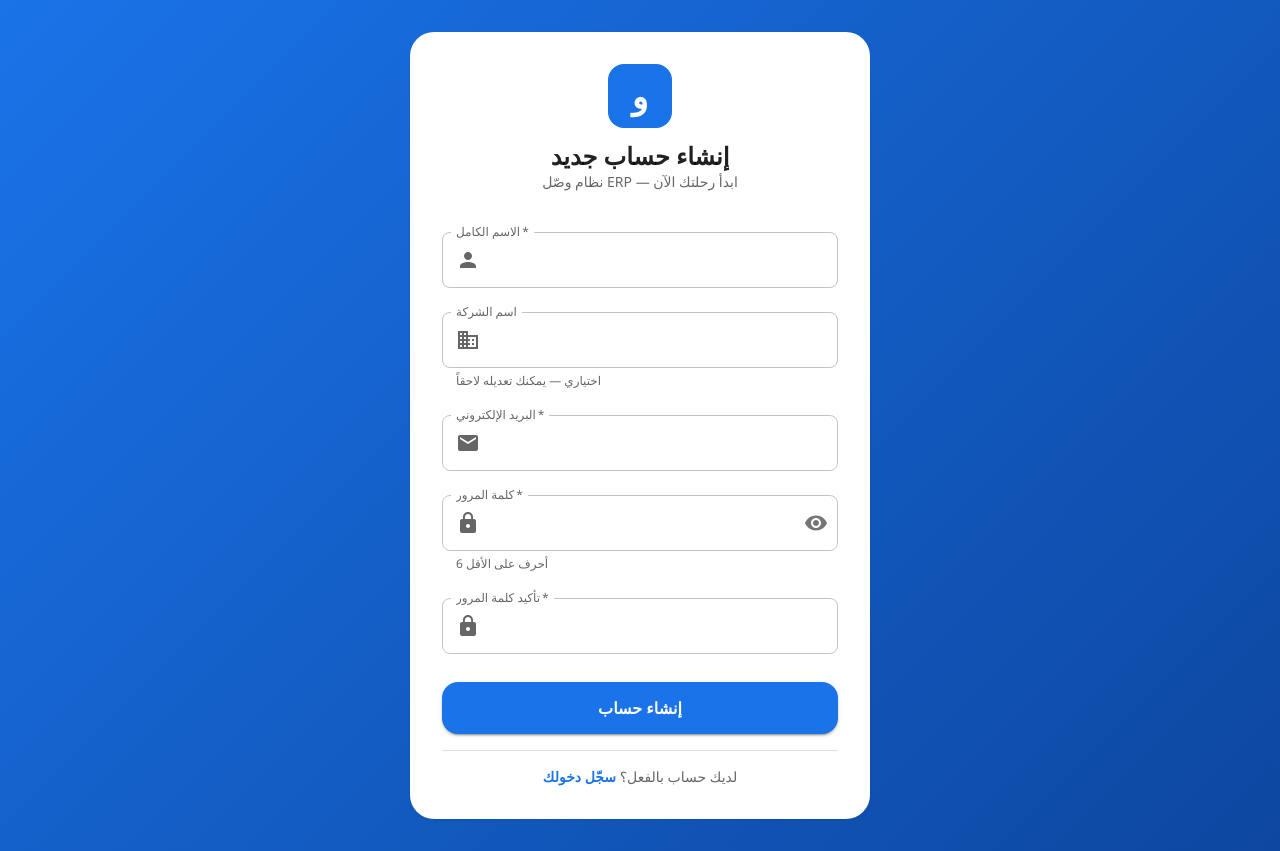
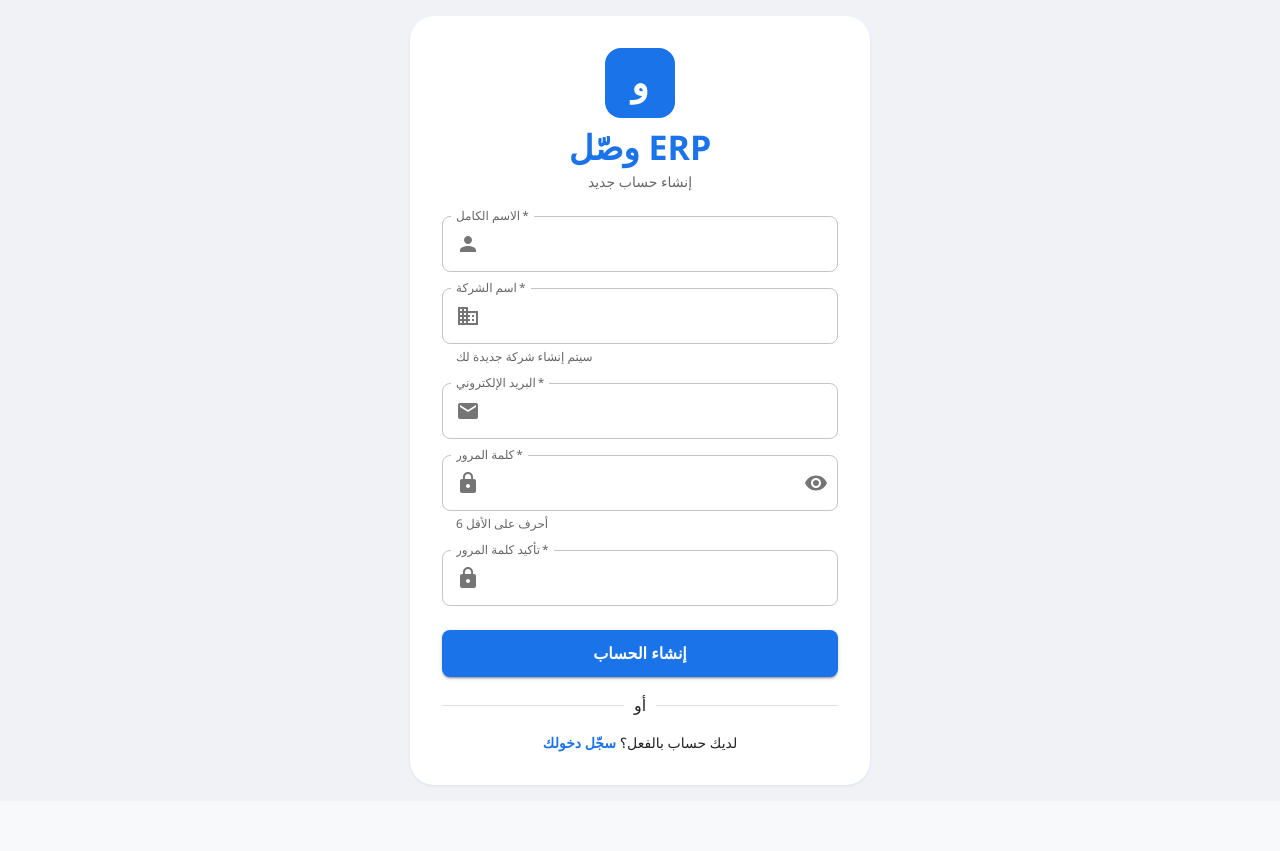
Before and after one commit to engmuradghannam-dot/wassel, a React (Create React App) app in the folder client/: page /register in a window 1280 px wide. After the commit the page ends 801 px from the top, so only its background shows below. Built offline with nearby package versions, Linux system fonts and the light colour scheme.

Commit message:
fix(auth): complete login/register/OAuth flow
- LoginPage: clean UI + رابط 'سجّل الآن' للتسجيل
- RegisterPage: فورم تسجيل كامل مع validation
- AuthCallback: صفحة مستقلة لـ Google OAuth callback
- App.jsx: أضف route /auth/callback + /register

```diff
--- a/client/src/pages/Login/LoginPage.jsx
+++ b/client/src/pages/Login/LoginPage.jsx
@@ -12,16 +12,21 @@ import api from '../../services/api';
 
 export default function LoginPage() {
   const navigate = useNavigate();
-  const [email, setEmail]       = useState('');
+  const [email, setEmail] = useState('');
   const [password, setPassword] = useState('');
-  const [showPw, setShowPw]     = useState(false);
-  const [loading, setLoading]   = useState(false);
-  const [error, setError]       = useState('');
+  const [showPw, setShowPw] = useState(false);
+  const [loading, setLoading] = useState(false);
+  const [error, setError] = useState('');
 
   const handleSubmit = async (e) => {
     e.preventDefault();
     setLoading(true);
     setError('');
+    if (!email.trim() || !password) {
+      setError('يرجى إدخال البريد الإلكتروني وكلمة المرور');
+      setLoading(false);
+      return;
+    }
     try {
       const res = await api.post('/api/users/login', { email, password });
       if (res.data.success) {
@@ -44,38 +49,25 @@ export default function LoginPage() {
   };
 
   return (
-    <Box sx={{ minHeight: '100vh', display: 'flex', alignItems: 'center', justifyContent: 'center', bgcolor: '#1a73e8' }}>
-      <Paper elevation={6} sx={{ p: 4, width: 420, borderRadius: 3, textAlign: 'center' }}>
-
-        {/* Logo */}
-        <Box sx={{ mb: 3 }}>
-          <Box sx={{
-            width: 80, height: 80, bgcolor: '#1a73e8', borderRadius: 2,
-            mx: 'auto', display: 'flex', alignItems: 'center', justifyContent: 'center',
-            color: 'white', fontSize: 40, fontWeight: 'bold'
-          }}>و</Box>
-          <Typography variant="h4" sx={{ mt: 2, fontWeight: 700 }}>وصّل ERP</Typography>
+    <Box sx={{ minHeight: '100vh', display: 'flex', alignItems: 'center', justifyContent: 'center', bgcolor: '#f0f2f5', p: 2 }}>
+      <Paper elevation={3} sx={{ p: 4, width: '100%', maxWidth: 400, borderRadius: 3 }}>
+        <Box sx={{ textAlign: 'center', mb: 3 }}>
+          <Box sx={{ width: 70, height: 70, bgcolor: '#1a73e8', borderRadius: 2, mx: 'auto', display: 'flex', alignItems: 'center', justifyContent: 'center', color: 'white', fontSize: 36, fontWeight: 'bold', mb: 1 }}>و</Box>
+          <Typography variant="h4" sx={{ fontWeight: 700, color: '#1a73e8', mb: 0.5 }}>وصّل ERP</Typography>
           <Typography variant="body2" color="text.secondary">نظام إدارة الأعمال المتكامل</Typography>
         </Box>
 
-        {error && <Alert severity="error" sx={{ mb: 2, textAlign: 'right' }}>{error}</Alert>}
+        {error && <Alert severity="error" sx={{ mb: 2 }}>{error}</Alert>}
 
-        {/* Form */}
         <Box component="form" onSubmit={handleSubmit} sx={{ display: 'flex', flexDirection: 'column', gap: 2 }}>
           <TextField
-            label="البريد الإلكتروني *"
-            type="email"
-            value={email}
-            onChange={(e) => setEmail(e.target.value)}
-            required fullWidth
+            label="البريد الإلكتروني" type="email" value={email}
+            onChange={e => setEmail(e.target.value)} required fullWidth
             InputProps={{ startAdornment: <InputAdornment position="start">📧</InputAdornment> }}
           />
           <TextField
-            label="كلمة المرور *"
-            type={showPw ? 'text' : 'password'}
-            value={password}
-            onChange={(e) => setPassword(e.target.value)}
-            required fullWidth
+            label="كلمة المرور" type={showPw ? 'text' : 'password'} value={password}
+            onChange={e => setPassword(e.target.value)} required fullWidth
             InputProps={{
               startAdornment: <InputAdornment position="start">🔒</InputAdornment>,
               endAdornment: (
@@ -87,53 +79,28 @@ export default function LoginPage() {
               )
             }}
           />
-          <Button
-            type="submit" variant="contained" size="large"
-            disabled={loading}
+          <Button type="submit" variant="contained" size="large" disabled={loading}
             startIcon={loading ? <CircularProgress size={20} color="inherit" /> : <LoginIcon />}
-            sx={{ bgcolor: '#1a73e8', '&:hover': { bgcolor: '#1557b0' }, borderRadius: 2, py: 1.5 }}
-          >
-            {loading ? 'جارٍ الدخول...' : 'دخول'}
+            sx={{ mt: 1, py: 1.2, fontWeight: 600 }}>
+            {loading ? 'جاري تسجيل الدخول...' : 'تسجيل الدخول'}
           </Button>
         </Box>
 
         <Divider sx={{ my: 2 }}>أو</Divider>
 
-        {/* Google Login */}
-        <Button
-          variant="outlined" fullWidth size="large"
-          onClick={handleGoogle}
-          startIcon={<GoogleIcon />}
-          sx={{ borderRadius: 2, py: 1.5, color: '#1a73e8', borderColor: '#1a73e8', mb: 2 }}
-        >
-          الدخول عبر Google
+        <Button variant="outlined" fullWidth onClick={handleGoogle}
+          startIcon={<GoogleIcon />} sx={{ py: 1, fontWeight: 600, mb: 2 }}>
+          تسجيل الدخول عبر Google
         </Button>
 
-        {/* Register Link */}
-        <Box sx={{
-          mt: 1, p: 2, bgcolor: '#f8f9fa', borderRadius: 2,
-          border: '1px solid #e0e0e0'
-        }}>
-          <Typography variant="body2" color="text.secondary" sx={{ mb: 1 }}>
-            ليس لديك حساب؟
+        <Box sx={{ textAlign: 'center' }}>
+          <Typography variant="body2">
+            ليس لديك حساب؟{' '}
+            <Link to="/register" style={{ color: '#1a73e8', fontWeight: 600, textDecoration: 'none' }}>
+              سجّل الآن
+            </Link>
           </Typography>
-          <Button
-            component={Link}
-            to="/register"
-            variant="contained"
-            fullWidth
-            sx={{
-              bgcolor: '#34a853', '&:hover': { bgcolor: '#2d9248' },
-              borderRadius: 2, py: 1
-            }}
-          >
-            إنشاء حساب جديد
-          </Button>
         </Box>
-
-        <Typography variant="caption" sx={{ mt: 2, display: 'block', color: 'text.secondary' }}>
-          WasselERP v2.0
-        </Typography>
       </Paper>
     </Box>
   );
--- a/client/src/pages/Register/RegisterPage.jsx
+++ b/client/src/pages/Register/RegisterPage.jsx
@@ -1,13 +1,13 @@
 import React, { useState } from 'react';
 import {
   Box, Paper, Typography, TextField, Button, Divider,
-  IconButton, Alert, CircularProgress, Link
+  IconButton, Alert, CircularProgress
 } from '@mui/material';
 import {
   Email, Lock, Person, Business, Visibility, VisibilityOff
 } from '@mui/icons-material';
-import axios from 'axios';
-import { useNavigate, Link as RouterLink } from 'react-router-dom';
+import { useNavigate, Link } from 'react-router-dom';
+import api from '../../services/api';
 
 const RegisterPage = () => {
   const navigate = useNavigate();
@@ -23,6 +23,7 @@ const RegisterPage = () => {
     if (!form.name.trim()) return 'الاسم مطلوب';
     if (!form.email.trim()) return 'البريد الإلكتروني مطلوب';
     if (!/\S+@\S+\.\S+/.test(form.email)) return 'البريد الإلكتروني غير صالح';
+    if (!form.companyName.trim()) return 'اسم الشركة مطلوب';
     if (!form.password) return 'كلمة المرور مطلوبة';
     if (form.password.length < 6) return 'كلمة المرور يجب أن تكون 6 أحرف على الأقل';
     if (form.password !== form.confirmPassword) return 'كلمتا المرور غير متطابقتين';
@@ -33,22 +34,20 @@ const RegisterPage = () => {
     e.preventDefault();
     const err = validate();
     if (err) { setError(err); return; }
-
     setLoading(true);
     setError('');
     try {
-      const res = await axios.post('/api/users/register', {
+      const res = await api.post('/api/users/register', {
         name: form.name,
         email: form.email,
         password: form.password,
         companyName: form.companyName
       });
-
       if (res.data.success) {
-        localStorage.setItem('token', res.data.token);
-        localStorage.setItem('userId', res.data.data._id);
-        localStorage.setItem('userName', res.data.data.name);
-        localStorage.setItem('userRole', res.data.data.role);
+        localStorage.setItem('token',    res.data.token);
+        localStorage.setItem('userId',   res.data.data.user._id);
+        localStorage.setItem('userName', res.data.data.user.name);
+        localStorage.setItem('userRole', res.data.data.user.role);
         setSuccess('تم إنشاء الحساب بنجاح! جاري التحويل...');
         setTimeout(() => navigate('/dashboard'), 1500);
       }
@@ -60,85 +59,55 @@ const RegisterPage = () => {
   };
 
   return (
-    <Box sx={{
-      minHeight: '100vh',
-      display: 'flex',
-      alignItems: 'center',
-      justifyContent: 'center',
-      background: 'linear-gradient(135deg, #1a73e8 0%, #0d47a1 100%)',
-      py: 4
-    }}>
-      <Paper elevation={8} sx={{ width: '100%', maxWidth: 460, p: 4, borderRadius: 3 }}>
-        {/* Logo */}
+    <Box sx={{ minHeight: '100vh', display: 'flex', alignItems: 'center', justifyContent: 'center', bgcolor: '#f0f2f5', p: 2 }}>
+      <Paper elevation={3} sx={{ p: 4, width: '100%', maxWidth: 460, borderRadius: 3 }}>
         <Box sx={{ textAlign: 'center', mb: 3 }}>
-          <Box sx={{
-            width: 64, height: 64, borderRadius: 2, bgcolor: '#1a73e8',
-            display: 'flex', alignItems: 'center', justifyContent: 'center',
-            mx: 'auto', mb: 1.5
-          }}>
-            <Typography variant="h4" sx={{ color: 'white', fontWeight: 700 }}>و</Typography>
-          </Box>
-          <Typography variant="h5" fontWeight={700} color="text.primary">إنشاء حساب جديد</Typography>
-          <Typography variant="body2" color="text.secondary">نظام وصّل ERP — ابدأ رحلتك الآن</Typography>
+          <Box sx={{ width: 70, height: 70, bgcolor: '#1a73e8', borderRadius: 2, mx: 'auto', display: 'flex', alignItems: 'center', justifyContent: 'center', color: 'white', fontSize: 36, fontWeight: 'bold', mb: 1 }}>و</Box>
+          <Typography variant="h4" sx={{ fontWeight: 700, color: '#1a73e8', mb: 0.5 }}>وصّل ERP</Typography>
+          <Typography variant="body2" color="text.secondary">إنشاء حساب جديد</Typography>
         </Box>
 
-        {error && <Alert severity="error" sx={{ mb: 2 }}>{error}</Alert>}
+        {error   && <Alert severity="error"   sx={{ mb: 2 }}>{error}</Alert>}
         {success && <Alert severity="success" sx={{ mb: 2 }}>{success}</Alert>}
 
-        <Box component="form" onSubmit={handleSubmit}>
-          <TextField
-            fullWidth label="الاسم الكامل" margin="normal" required
-            value={form.name} onChange={handleChange('name')}
-            InputProps={{ startAdornment: <Person sx={{ mr: 1, color: 'text.secondary' }} /> }}
-          />
-          <TextField
-            fullWidth label="اسم الشركة" margin="normal"
-            value={form.companyName} onChange={handleChange('companyName')}
-            InputProps={{ startAdornment: <Business sx={{ mr: 1, color: 'text.secondary' }} /> }}
-            helperText="اختياري — يمكنك تعديله لاحقاً"
-          />
-          <TextField
-            fullWidth label="البريد الإلكتروني" type="email" margin="normal" required
-            value={form.email} onChange={handleChange('email')}
-            InputProps={{ startAdornment: <Email sx={{ mr: 1, color: 'text.secondary' }} /> }}
-          />
-          <TextField
-            fullWidth label="كلمة المرور" margin="normal" required
-            type={showPass ? 'text' : 'password'}
-            value={form.password} onChange={handleChange('password')}
+        <Box component="form" onSubmit={handleSubmit} sx={{ display: 'flex', flexDirection: 'column', gap: 2 }}>
+          <TextField label="الاسم الكامل" value={form.name} onChange={handleChange('name')}
+            required fullWidth InputProps={{ startAdornment: <Person sx={{ mr: 1, color: 'action.active' }} /> }} />
+
+          <TextField label="اسم الشركة" value={form.companyName} onChange={handleChange('companyName')}
+            required fullWidth helperText="سيتم إنشاء شركة جديدة لك"
+            InputProps={{ startAdornment: <Business sx={{ mr: 1, color: 'action.active' }} /> }} />
+
+          <TextField label="البريد الإلكتروني" type="email" value={form.email} onChange={handleChange('email')}
+            required fullWidth InputProps={{ startAdornment: <Email sx={{ mr: 1, color: 'action.active' }} /> }} />
+
+          <TextField label="كلمة المرور" type={showPass ? 'text' : 'password'} value={form.password}
+            onChange={handleChange('password')} required fullWidth helperText="6 أحرف على الأقل"
             InputProps={{
-              startAdornment: <Lock sx={{ mr: 1, color: 'text.secondary' }} />,
+              startAdornment: <Lock sx={{ mr: 1, color: 'action.active' }} />,
               endAdornment: (
                 <IconButton onClick={() => setShowPass(v => !v)} edge="end">
                   {showPass ? <VisibilityOff /> : <Visibility />}
                 </IconButton>
               )
-            }}
-            helperText="6 أحرف على الأقل"
-          />
-          <TextField
-            fullWidth label="تأكيد كلمة المرور" margin="normal" required
-            type={showPass ? 'text' : 'password'}
-            value={form.confirmPassword} onChange={handleChange('confirmPassword')}
-            InputProps={{ startAdornment: <Lock sx={{ mr: 1, color: 'text.secondary' }} /> }}
-          />
+            }} />
 
-          <Button
-            fullWidth type="submit" variant="contained" size="large"
-            disabled={loading}
-            sx={{ mt: 2.5, py: 1.5, borderRadius: 2, fontWeight: 600, fontSize: 16, bgcolor: '#1a73e8', '&:hover': { bgcolor: '#1557b0' } }}
-            startIcon={loading ? <CircularProgress size={20} color="inherit" /> : null}
-          >
-            {loading ? 'جاري إنشاء الحساب...' : 'إنشاء حساب'}
+          <TextField label="تأكيد كلمة المرور" type={showPass ? 'text' : 'password'} value={form.confirmPassword}
+            onChange={handleChange('confirmPassword')} required fullWidth
+            InputProps={{ startAdornment: <Lock sx={{ mr: 1, color: 'action.active' }} /> }} />
+
+          <Button type="submit" variant="contained" size="large" disabled={loading}
+            sx={{ mt: 1, py: 1.2, fontWeight: 600, fontSize: '1rem' }}>
+            {loading ? <CircularProgress size={24} color="inherit" /> : 'إنشاء الحساب'}
           </Button>
         </Box>
 
-        <Divider sx={{ my: 2 }} />
+        <Divider sx={{ my: 2 }}>أو</Divider>
 
         <Box sx={{ textAlign: 'center' }}>
-          <Typography variant="body2" color="text.secondary">
+          <Typography variant="body2">
             لديك حساب بالفعل؟{' '}
-            <Link component={RouterLink} to="/login" underline="hover" color="primary" fontWeight={600}>
+            <Link to="/login" style={{ color: '#1a73e8', fontWeight: 600, textDecoration: 'none' }}>
               سجّل دخولك
             </Link>
           </Typography>
```
Also changed, not shown: client/src/App.jsx (+24 -52 lines), client/src/pages/AuthCallback/AuthCallback.jsx (added, +38 -0 lines).
